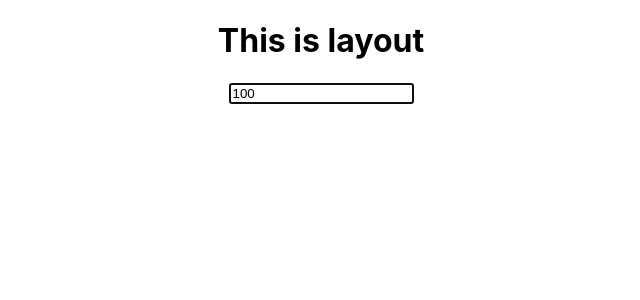
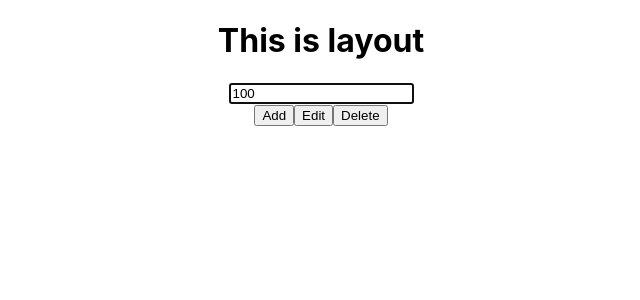
Before and after one commit to PhamTrung31/LearnReact, a React (Create React App) app in the folder beginer/: page / in a window 1280 px wide. Shown: the top 300 px of the page, without its empty margins (319-959 px from the left). Built offline with nearby package versions, Linux system fonts and the light colour scheme.

Commit message:
Learn handle event

```diff
--- a/beginer/src/App.js
+++ b/beginer/src/App.js
@@ -3,6 +3,7 @@ import './App.css'
 import Clock from './Clock'
 import BareInput from './BareInput'
 import LayOut from './Layout'
+import BareButton from './BareButton'
 
 function App() {
   const [visible, setVisible] = useState(true)
@@ -15,6 +16,7 @@ function App() {
         <h1>This is layout</h1>
         <BareInput type='text' value='100' autoFocus />{' '}
         {/* //missing onChange when using functional. will learn later */}
+        <BareButton />
       </LayOut>
     </div>
   )
--- /dev/null
+++ b/beginer/src/BareButton.jsx
@@ -0,0 +1,96 @@
+import React from 'react'
+
+class BareButton extends React.Component {
+  //event 2 value
+  constructor(props) {
+    super(props)
+  }
+
+  handleClick(event, value) {
+    console.log(event, value)
+  }
+
+  //event
+  // constructor(props) {
+  //   super(props)
+  // }
+
+  // handleClick(event) {
+  //   console.log(event)
+  // }
+
+  //binding
+  // constructor(props) {
+  //   super(props)
+  // }
+
+  // handleClick(value) {
+  //   console.log(value)
+  // }
+
+  //non-currying
+  // handleClick = (value) => {
+  //   console.log(value)
+  // }
+
+  //currying
+  // handleClick = (value) => () => {
+  //   console.log(value)
+  // }
+
+  //full currying
+  // handleClick = (value) => {
+  //   console.log('Value ======> ', value) //se chay cung render vi khi chay ham thi se chay nhu ham thuc thi ke ca khi khong nhan button
+  //   return () => {
+  //     console.log(value)
+  //   }
+  // }
+
+  render() {
+    return (
+      //non-currying
+      // <div>
+      //   <button onClick={() => this.handleClick('add')}>Add</button>
+      //   <button onClick={() => this.handleClick('edit')}>Edit</button>
+      //   <button onClick={() => this.handleClick('delete')}>Delete</button>
+      // </div>
+
+      // //currying
+      // <div>
+      //   <button onClick={this.handleClick('add')}>Add</button>
+      //   <button onClick={this.handleClick('edit')}>Edit</button>
+      //   <button onClick={this.handleClick('delete')}>Delete</button>
+      // </div>
+
+      //binding
+      // <div>
+      //   <button onClick={this.handleClick('add')}>Add</button>
+      //   <button onClick={this.handleClick('edit')}>Edit</button>
+      //   <button onClick={this.handleClick('delete')}>Delete</button>
+      // </div>
+
+      //direct-binding
+      // <div>
+      //   <button onClick={this.handleClick.bind(this, 'add')}>Add</button>
+      //   <button onClick={this.handleClick.bind(this, 'edit')}>Edit</button>
+      //   <button onClick={this.handleClick.bind(this, 'delete')}>Delete</button>
+      // </div>
+
+      //event
+      // <div>
+      //   <button onClick={this.handleClick}>Add</button>
+      //   <button onClick={this.handleClick}>Edit</button>
+      //   <button onClick={this.handleClick}>Delete</button>
+      // </div>
+
+      //event 2 value
+      <div>
+        <button onClick={(event) => this.handleClick(event, 'add')}>Add</button>
+        <button onClick={(event) => this.handleClick(event, 'edit')}>Edit</button>
+        <button onClick={(event) => this.handleClick(event, 'delete')}>Delete</button>
+      </div>
+    )
+  }
+}
+
+export default BareButton
```
